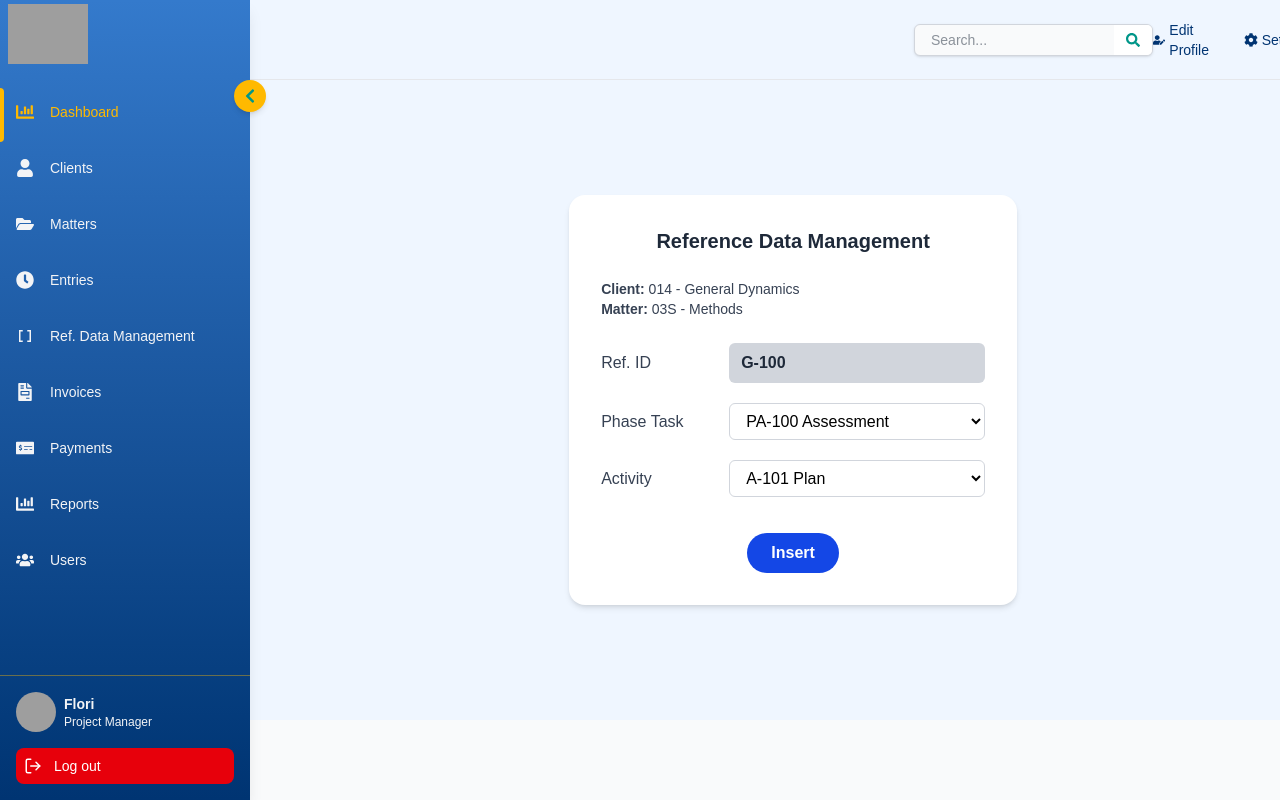
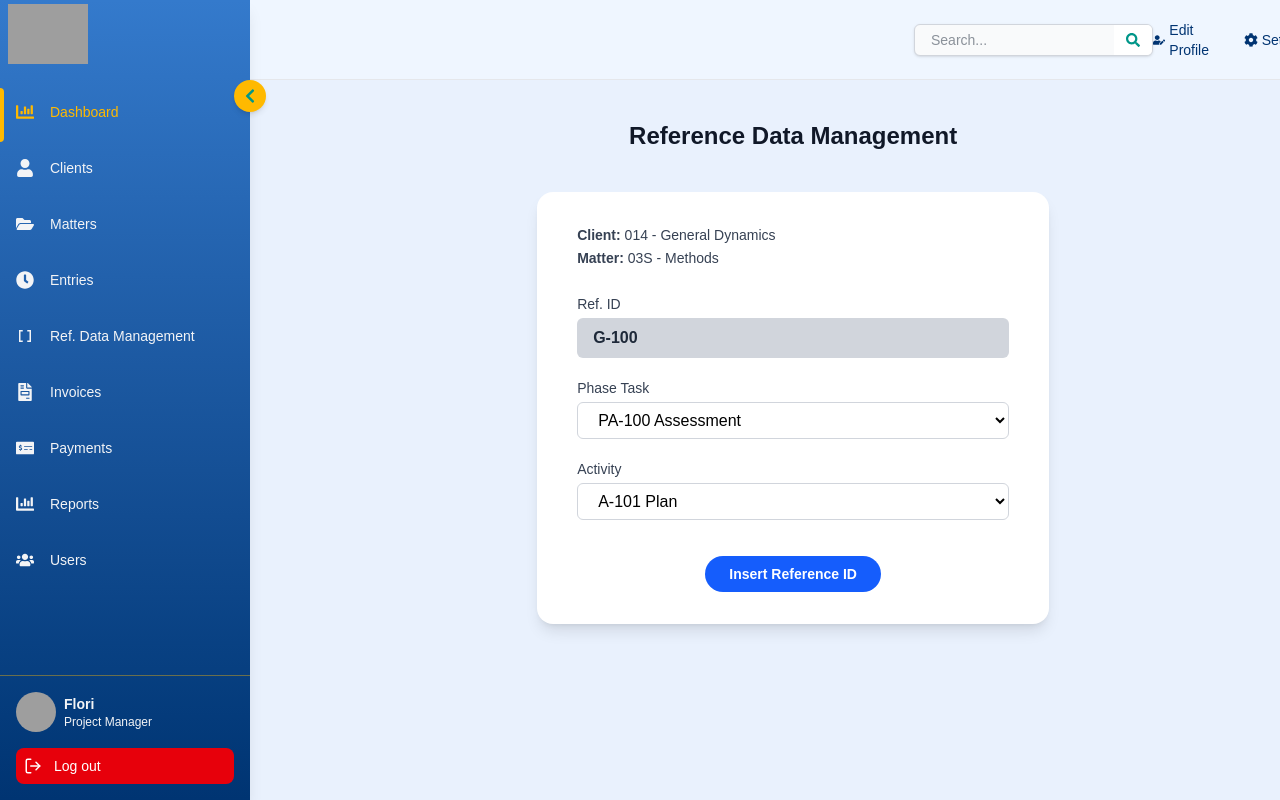
Before and after one commit to 64SquaresApexLLP/matterhorn, a React (Vite) app: page /reference-data-mgt in a window 1280 px wide. Built offline with nearby package versions, Linux system fonts and the light colour scheme; grey boxes are pictures that could not be loaded; a web font is replaced by a local one.

Commit message:
ref data mgt page

```diff
--- a/src/pages/RefDataMgt.jsx
+++ b/src/pages/RefDataMgt.jsx
@@ -5,40 +5,44 @@ const RefDataMgt = () => {
   const [activity, setActivity] = useState("A-101 Plan");
 
   return (
-    <div className="h-[80vh] bg-blue-50 flex items-center justify-center px-4">
-      <div className="bg-white shadow-md rounded-2xl p-8 max-w-md w-full">
-        <h2 className="text-center text-xl font-semibold text-gray-800 mb-6">
-          Reference Data Management
-        </h2>
+    <div className="min-h-screen bg-[#e9f1fd] flex flex-col items-center justify-start py-10 px-4">
+      {/* Title */}
+      <h1 className="text-2xl font-bold text-gray-900 mb-10">
+        Reference Data Management
+      </h1>
 
-        <div className="text-sm text-gray-700 mb-6">
-          <p>
-            <strong>Client:</strong> 014 - General Dynamics
-          </p>
-          <p>
-            <strong>Matter:</strong> 03S - Methods
-          </p>
+      {/* Card */}
+      <div className="bg-white rounded-2xl shadow-lg px-10 py-8 w-full max-w-lg">
+        {/* Client and Matter Info */}
+        <div className="mb-6 text-gray-700 text-sm leading-relaxed">
+          <p><span className="font-semibold">Client:</span> 014 - General Dynamics</p>
+          <p><span className="font-semibold">Matter:</span> 03S - Methods</p>
         </div>
 
+        {/* Form */}
         <form className="space-y-5">
           {/* Ref. ID */}
-          <div className="flex items-center justify-between">
-            <label className="text-gray-700 font-medium w-24">Ref. ID</label>
+          <div>
+            <label className="block text-sm font-medium text-gray-700 mb-1">
+              Ref. ID
+            </label>
             <input
               type="text"
               value="G-100"
               readOnly
-              className="bg-gray-300 text-gray-800 font-semibold px-3 py-2 rounded-md w-64 cursor-not-allowed"
+              className="w-full px-4 py-2 bg-gray-300 text-gray-800 font-semibold rounded-md cursor-not-allowed"
             />
           </div>
 
           {/* Phase Task */}
-          <div className="flex items-center justify-between">
-            <label className="text-gray-700 font-medium w-24">Phase Task</label>
+          <div>
+            <label className="block text-sm font-medium text-gray-700 mb-1">
+              Phase Task
+            </label>
             <select
               value={phaseTask}
               onChange={(e) => setPhaseTask(e.target.value)}
-              className="w-64 px-3 py-2 border border-gray-300 rounded-md bg-white focus:outline-none focus:ring-2 focus:ring-blue-500"
+              className="w-full px-4 py-2 border border-gray-300 rounded-md bg-white focus:outline-none focus:ring-2 focus:ring-blue-500"
             >
               <option>PA-100 Assessment</option>
               <option>PA-200 Review</option>
@@ -47,12 +51,14 @@ const RefDataMgt = () => {
           </div>
 
           {/* Activity */}
-          <div className="flex items-center justify-between">
-            <label className="text-gray-700 font-medium w-24">Activity</label>
+          <div>
+            <label className="block text-sm font-medium text-gray-700 mb-1">
+              Activity
+            </label>
             <select
               value={activity}
               onChange={(e) => setActivity(e.target.value)}
-              className="w-64 px-3 py-2 border border-gray-300 rounded-md bg-white focus:outline-none focus:ring-2 focus:ring-blue-500"
+              className="w-full px-4 py-2 border border-gray-300 rounded-md bg-white focus:outline-none focus:ring-2 focus:ring-blue-500"
             >
               <option>A-101 Plan</option>
               <option>A-102 Execute</option>
@@ -61,12 +67,12 @@ const RefDataMgt = () => {
           </div>
 
           {/* Submit Button */}
-          <div className="text-center pt-4">
+          <div className="pt-4 text-center">
             <button
               type="submit"
-              className="bg-blue-700 hover:bg-blue-800 text-white px-6 py-2 rounded-full transition-all duration-200 font-semibold"
+              className="cursor-pointer bg-blue-600 hover:bg-blue-700 text-white px-6 py-2 rounded-full text-sm font-semibold transition-all duration-200"
             >
-              Insert
+              Insert Reference ID
             </button>
           </div>
         </form>
```
